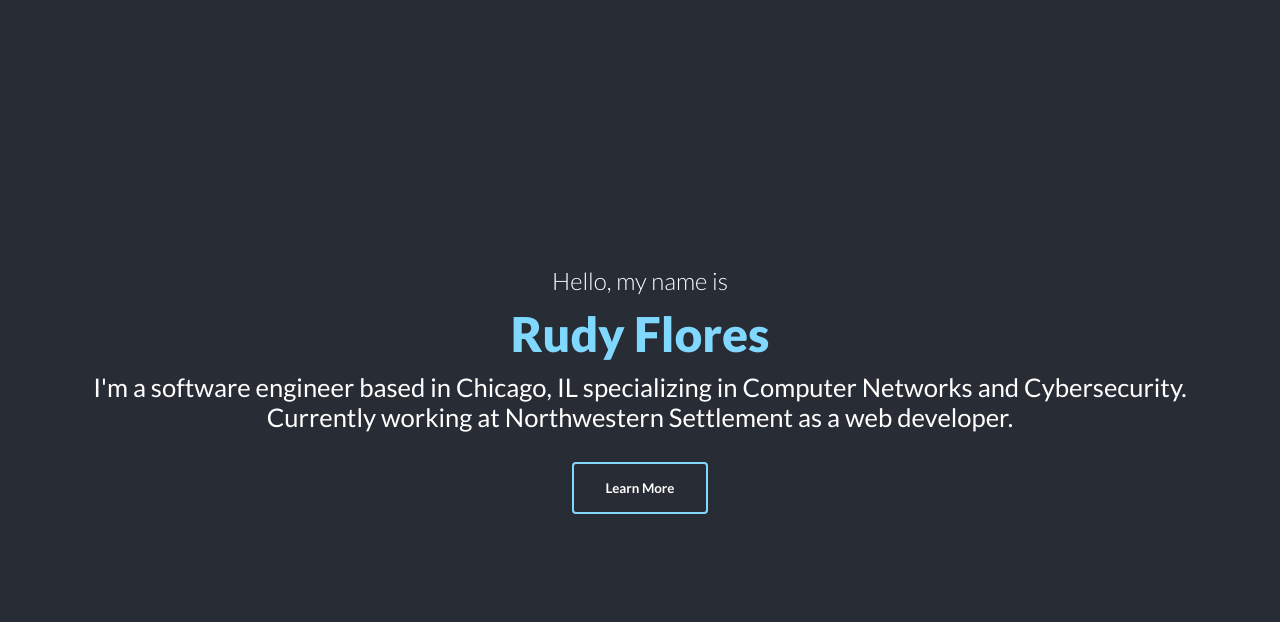
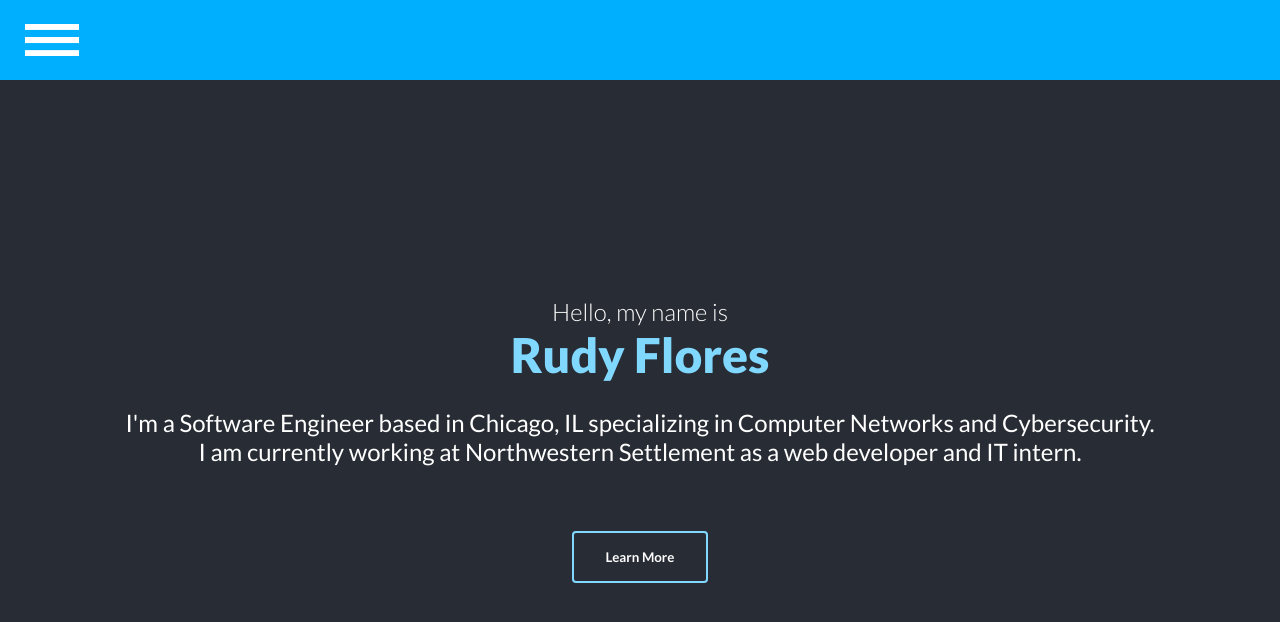
Before and after one commit to rudypflores/personal-website, a React (Create React App) app in the folder Version 2.0/personal-website/: page / in a window 1280 px wide. Shown: the top 622 px of the page. Built offline with nearby package versions, Linux system fonts and the light colour scheme.

Commit message:
Addition of homepage

```diff
--- a/Version 2.0/personal-website/src/App.css
+++ b/Version 2.0/personal-website/src/App.css
@@ -2,11 +2,12 @@
 
 .App {
   background-color: #282c34;
-  min-height: 100vh;
+  min-height: 90vh;
   display: flex;
   flex-flow: column wrap;
   align-items: center;
   justify-content: center;
+  align-content: center;
   font-size: calc(10px + 2vmin);
   color: #ffffff;
   font-family: 'Lato', sans-serif;
--- a/Version 2.0/personal-website/src/App.js
+++ b/Version 2.0/personal-website/src/App.js
@@ -1,13 +1,15 @@
 import React from 'react';
 import './App.css';
 import Title from './components/title/title';
+import AppDrawer from './components/app-drawer/appDrawer';
 
 
 function App() {
   return (
-    <div className="App">
-      <Title />
-    </div>
+    <React.Fragment>
+      <AppDrawer />
+      <div className="App"><Title/></div>
+    </React.Fragment>
   );
 }
 
--- /dev/null
+++ b/Version 2.0/personal-website/src/components/app-drawer/appDrawer.css
@@ -0,0 +1,34 @@
+/* Settings for AppDrawer */
+
+#app-drawer {
+    display: flex;
+    flex-flow: row wrap;
+    align-content: center;
+    align-items: center;
+    justify-content: space-between;
+    height: 10vh;
+    background-color: #00b0ff;
+    padding: 0px 0px 0px 25px;
+}
+
+#app-drawer img {
+    width:auto;
+    height:32px;
+    cursor: pointer;
+}
+
+@keyframes rotateLeft {
+    from {
+        transform: rotate(0deg);
+    } to {
+        transform: rotate(90deg);
+    }
+}
+
+@keyframes rotateRight {
+    from {
+        transform: rotate(90deg);
+    } to {
+        transform: rotate(0deg);
+    }
+}
--- /dev/null
+++ b/Version 2.0/personal-website/src/components/app-drawer/appDrawer.js
@@ -0,0 +1,51 @@
+import React from 'react';
+import './appDrawer.css';
+import Drawer from '../../images/drawer.png';
+
+
+class AppDrawer extends React.Component {
+
+    constructor(props) {
+        super(props);
+        this.state = {
+            active: false,
+        }
+        this.handleClick = this.handleClick.bind(this);
+    }
+
+    //This function will toggle the active state
+    //& play the rotation animation
+    handleClick() {
+        this.setState({
+            active:!this.state.active,
+        });
+
+        const drawer = document.getElementById('drawer').style;
+
+        if(this.state.active) {
+            drawer.animation = 'rotateRight 0.6s cubic-bezier(0.25, 0.46, 0.45, 0.94)';
+            drawer.animationFillMode = 'forwards';
+        } else {
+            drawer.animation = 'rotateLeft 0.6s cubic-bezier(0.25, 0.46, 0.45, 0.94)';
+            drawer.animationFillMode = 'forwards';
+        }
+    }
+
+    displayDrawer() {
+        if(this.state.active) {
+            //some component for the app drawer
+            console.log("drawing the app drawer...");
+        }
+    }
+
+    render() {
+        return (
+            <div id="app-drawer">
+                {this.displayDrawer()}
+                <img src={Drawer} alt="App drawer icon" onClick={this.handleClick} id="drawer"/>
+            </div>
+        );
+    }
+}
+
+export default AppDrawer;
--- a/Version 2.0/personal-website/src/components/title/title.css
+++ b/Version 2.0/personal-website/src/components/title/title.css
@@ -1,9 +1,10 @@
 /* Name description */
 .title {
-    margin: 0;
-    padding: 5px 25px;
+    margin:0;
     text-align: center;
-  }
+    padding-right:25px;
+    padding-left:25px;
+}
 
 #prefix {
     font-weight: 300;
@@ -14,11 +15,13 @@
     font-weight: 800;
     font-size: 3rem;
     color: #80d8ff;
+    padding-bottom:25px;
 }
 
 #description {
     font-weight: 500;
-    font-size: 1.6rem;
+    font-size: 1.5rem;
+    padding-bottom: 65px;
 }
 
 /* Learn more button */
@@ -29,7 +32,6 @@
     border: 2px solid #80d8ff;
     color: #ffffff;
     background-color: rgba(0,0,0,0);
-    margin: 25px;
     cursor: pointer;
     font-family: 'Lato';
 }
--- a/Version 2.0/personal-website/src/components/title/title.js
+++ b/Version 2.0/personal-website/src/components/title/title.js
@@ -3,9 +3,8 @@ import './title.css';
 
 
 class Title extends React.Component {
-
     handleClick() {
-
+        console.log("Button clicked.");
     }
 
     render() {
@@ -14,7 +13,7 @@ class Title extends React.Component {
                 {/* Title for web app */}
                 <p id="prefix" className="title">Hello, my name is</p>
                 <p id="name" className="title">Rudy Flores</p>
-                <p id="description" className="title">I'm a software engineer based in Chicago, IL specializing in Computer Networks and Cybersecurity.<br/> Currently working at Northwestern Settlement as a web developer.</p>
+                <p id="description" className="title">I'm a Software Engineer based in Chicago, IL specializing in Computer Networks and Cybersecurity.<br/> I am currently working at Northwestern Settlement as a web developer and IT intern.</p>
 
                 <button id="btn-learn" onClick={this.handleClick}>Learn More</button>
             </React.Fragment>
```
Also changed, not shown: Version 2.0/personal-website/src/images/drawer.png (added).
